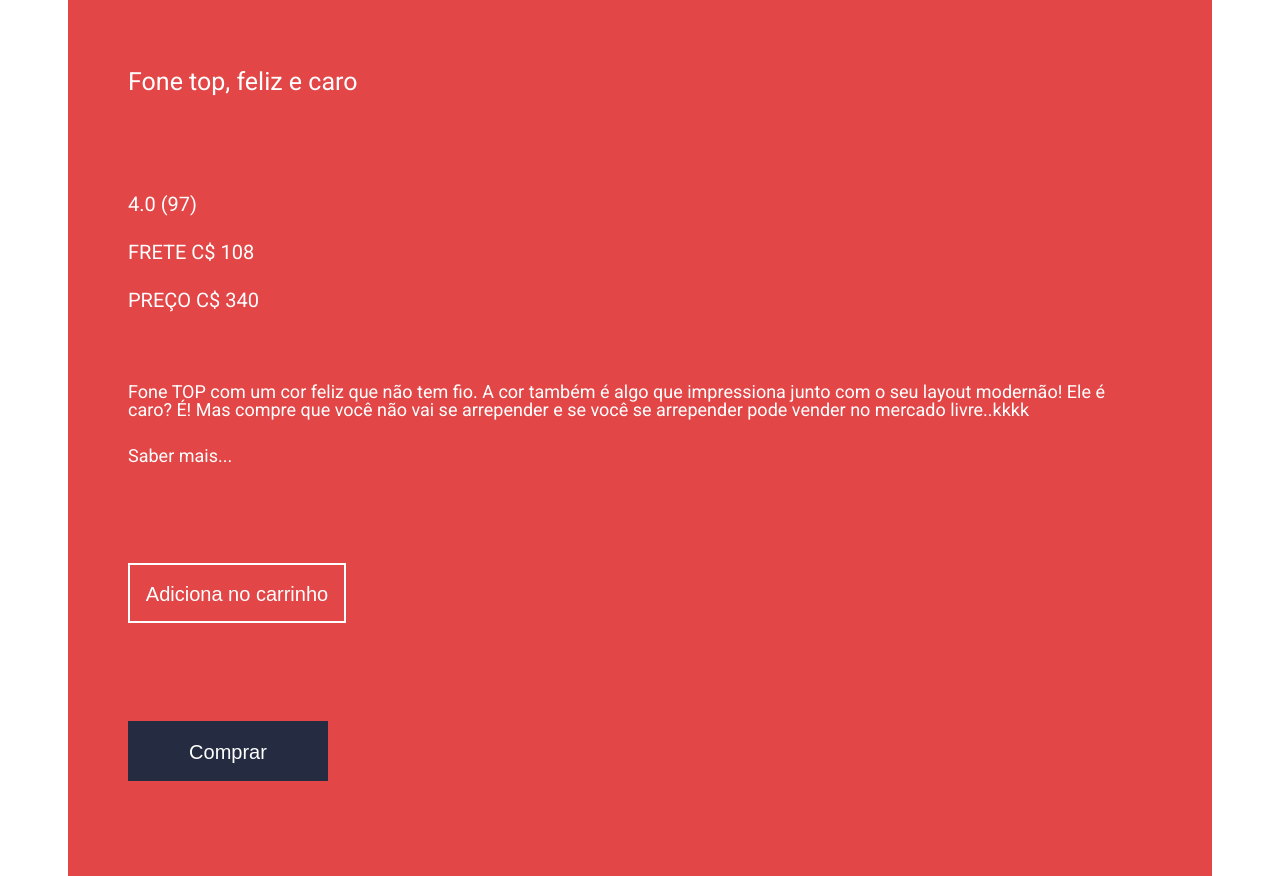
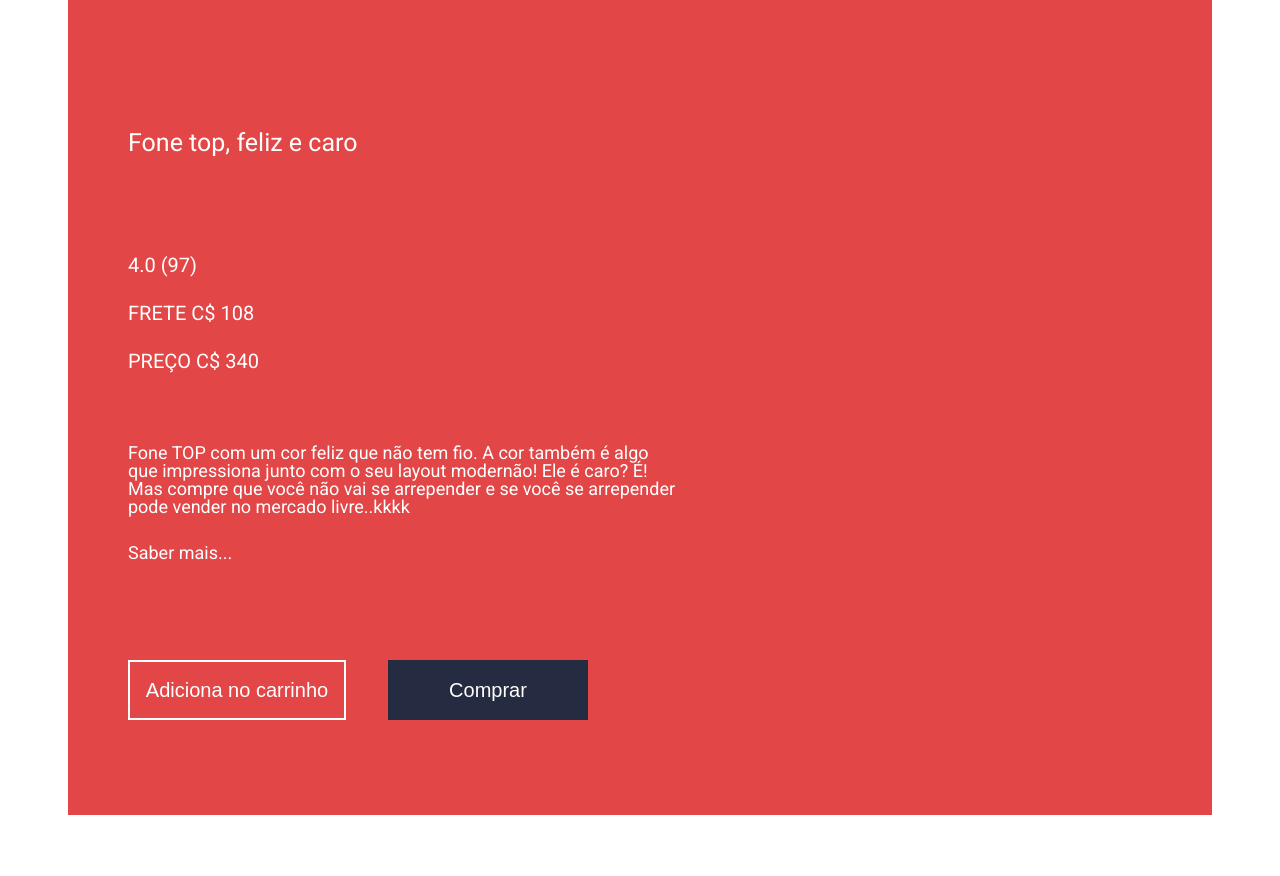
Before and after one commit to jeanclg/Loja-Fone, a plain HTML site: page index.html in a window 1280 px wide. Shown: the part 52-928 px from the top of the page. After the commit the page ends 867 px from the top, so only its background shows below. Drawn offline with Linux system fonts and the light colour scheme.

Commit message:
Alinhamento botoes

```diff
--- a/css/button-home.css
+++ b/css/button-home.css
@@ -20,4 +20,12 @@
     border: 2px solid #fff;
     width: 218px;
     line-height: 56px;
+    margin-right: 38px;
 }
+
+.text {
+    font-family: Arial, Helvetica, sans-serif;
+    font-size: 20px;
+    text-decoration: none;
+    color: #fff;
+}
--- a/css/description-home.css
+++ b/css/description-home.css
@@ -2,6 +2,7 @@
     font-family: 'Roboto', sans-serif;
     color: #fff;
     text-decoration: none;
+    width: 550px;
 }
 
 .description-home.-summary {
--- a/index.html
+++ b/index.html
@@ -29,8 +29,8 @@
                 <dd class="description-home -rateprice -last">PREÇO C$ 340</dd>
                 <dd class="description-home -rateprice -about">Fone TOP com um cor feliz que não tem fio. A cor também é algo que impressiona junto com o  seu layout modernão! Ele é caro? É! Mas compre que você não vai se arrepender e se você se arrepender pode vender no mercado livre..kkkk</dd>
                 <dd><a class="description-home -about" href="#">Saber mais...</a></dd>
-                <dd><button class="button-home -second">Adiciona no carrinho</button></dd>
-                <dd><button class="button-home" href="comprar.html">Comprar</button></dd>
+                <dd class="button-home -second"><a>Adiciona no carrinho</a></dd>
+                <dd class="button-home"><a class="text" href="comprar.html">Comprar</a></dd>
             </dl>
         </div>
     </body>
```
